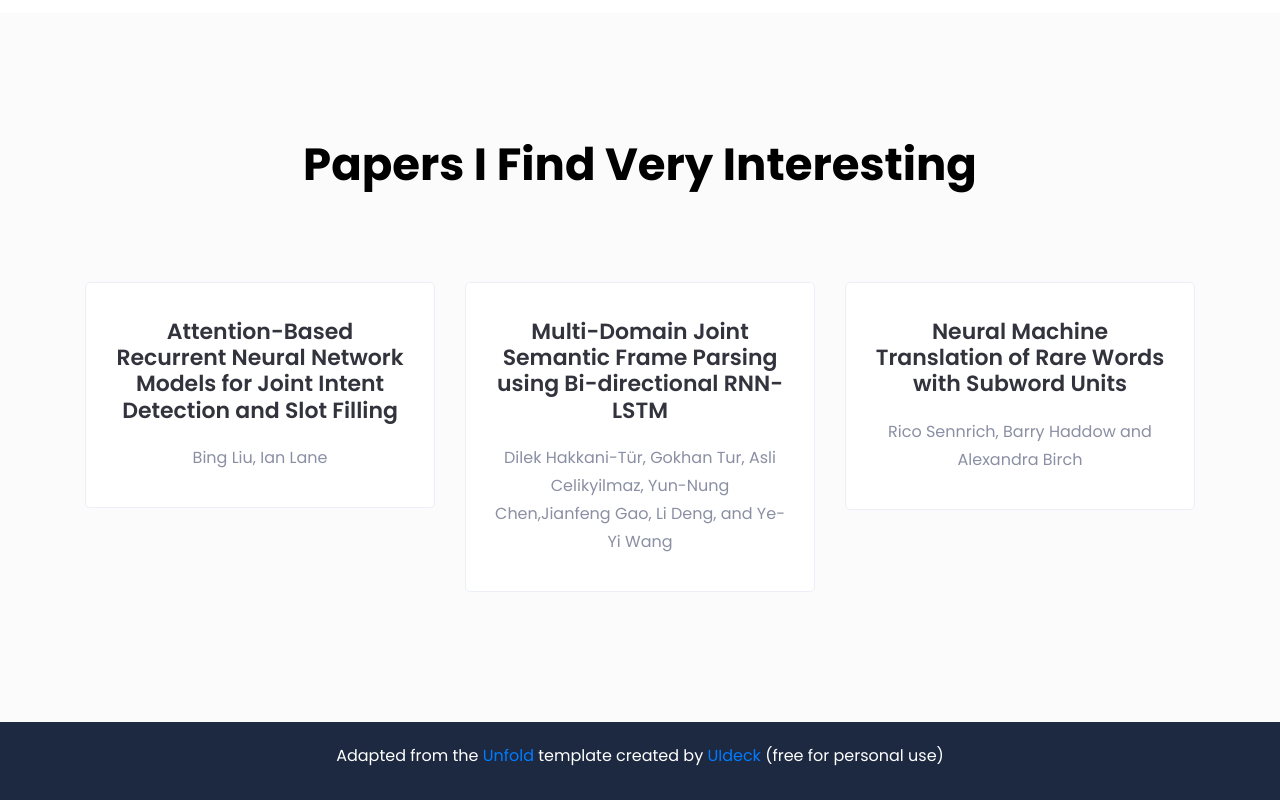
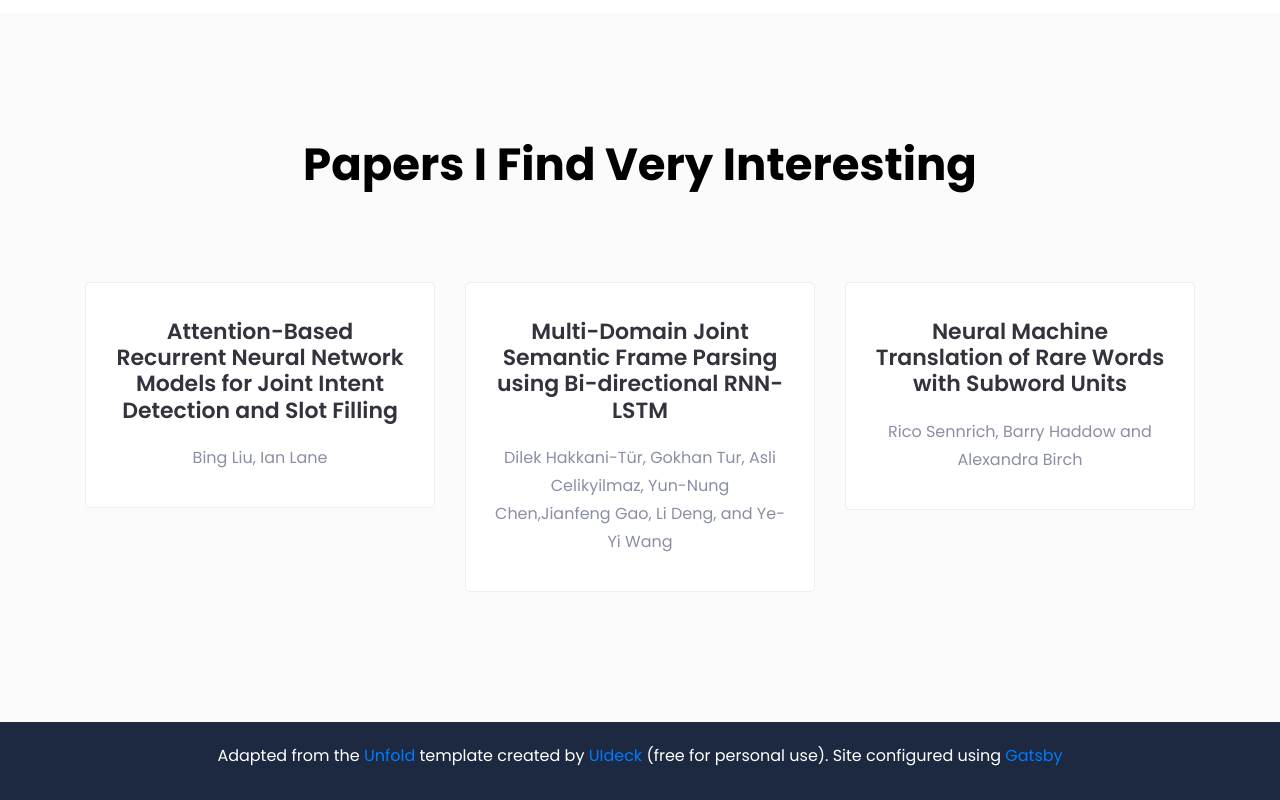
Before and after one commit to rrajasek95/rrajasek95.github.io, a Gatsby site: page / in a window 1280 px wide. Shown: the part 1195-1995 px from the top of the page. Built offline with nearby package versions, Linux system fonts and the light colour scheme; Gatsby itself is replaced by a stand-in of ours; a web font is replaced by a local one.

Commit message:
Add gatsby js info

```diff
--- a/src/components/layout.js
+++ b/src/components/layout.js
@@ -47,7 +47,7 @@ const Footer = () => {
                 <div className="row">
                     <div className="col-lg-12">
                         <div className="copyright-text text-center pt-20">
-                            <p>Adapted from the <a href="https://uideck.com/templates/unfold-free-personal-portfolio-and-profile-template/" rel=   "nofollow">Unfold</a> template created by <a href="https://uideck.com" rel="nofollow">UIdeck</a> (free for personal use)</p>
+                            <p>Adapted from the <a href="https://uideck.com/templates/unfold-free-personal-portfolio-and-profile-template/" rel=   "nofollow">Unfold</a> template created by <a href="https://uideck.com" rel="nofollow">UIdeck</a> (free for personal use). Site configured using <a href="https://www.gatsbyjs.org/">Gatsby</a></p>
                         </div>
                     </div>
                 </div>
```
